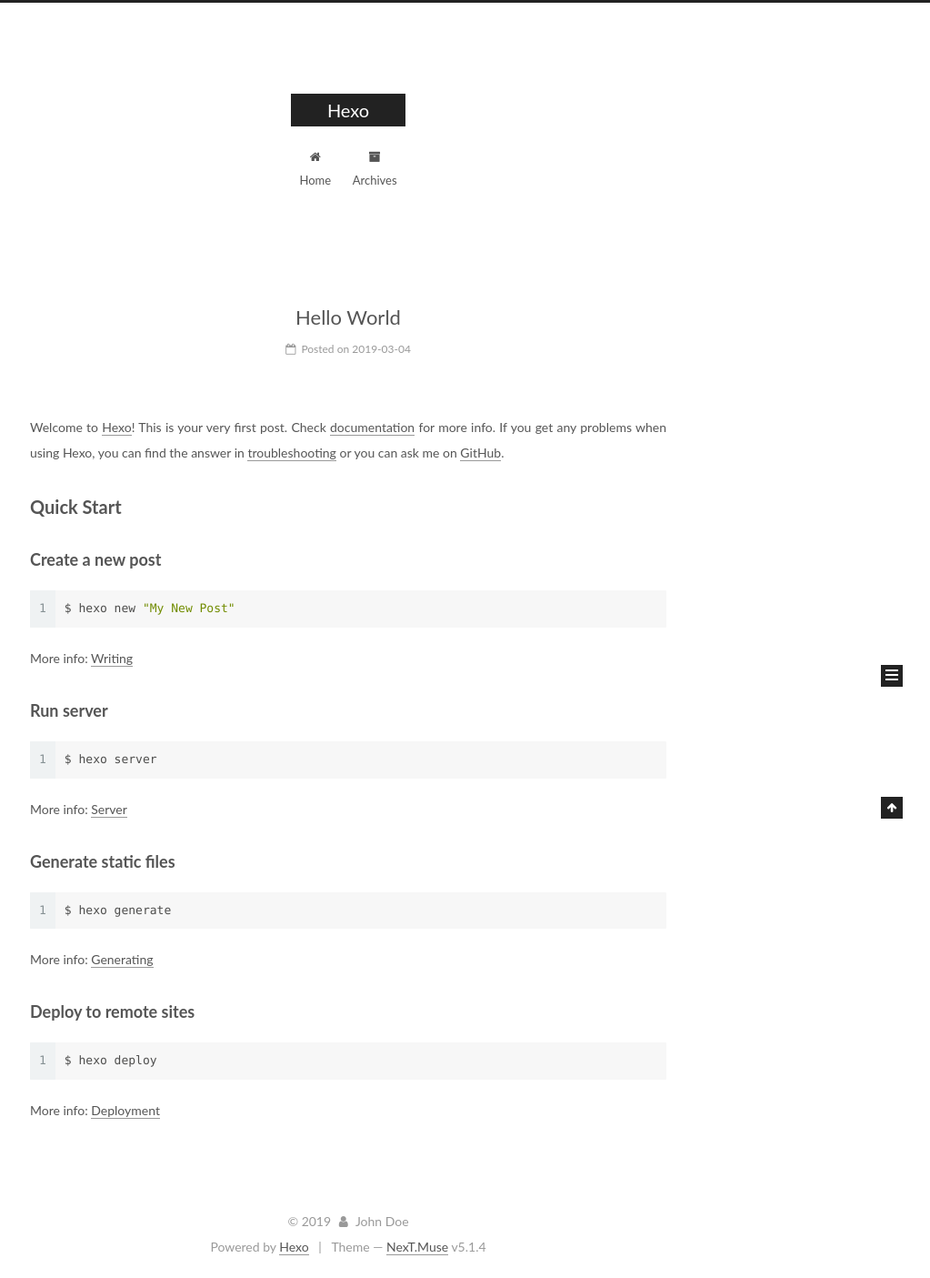
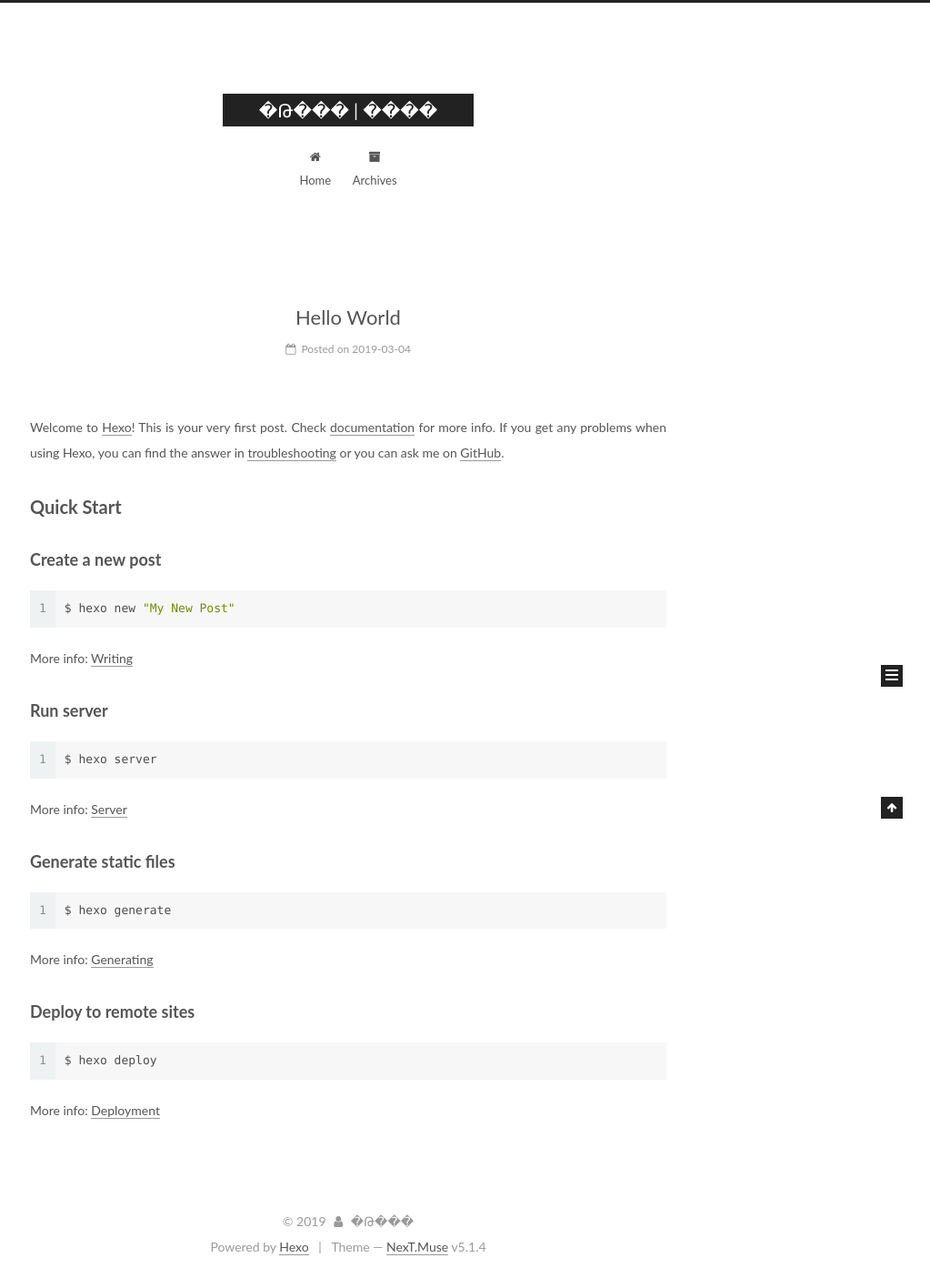
Before and after one commit to ZhaoGuorui666/ZhaoGuorui666.github.io, a plain HTML site: page index.html in a window 1280 px wide. Shown: the whole page at 91% size, without its empty margins (257-1280 px from the left). Drawn offline with Linux system fonts and the light colour scheme.

Commit message:
Site updated: 2019-03-04 13:21:32

```diff
--- a/css/main.css
+++ b/css/main.css
@@ -1822,7 +1822,7 @@ pre .javascript .function {
   width: 4px;
   height: 4px;
   border-radius: 50%;
-  background: #69ff0e;
+  background: #f439c7;
 }
 .links-of-blogroll {
   font-size: 13px;
--- a/index.html
+++ b/index.html
@@ -80,12 +80,12 @@
 
 
 <meta property="og:type" content="website">
-<meta property="og:title" content="Hexo">
+<meta property="og:title" content="�Թ��� | ����">
 <meta property="og:url" content="http://yoursite.com/index.html">
-<meta property="og:site_name" content="Hexo">
+<meta property="og:site_name" content="�Թ��� | ����">
 <meta property="og:locale" content="default">
 <meta name="twitter:card" content="summary">
-<meta name="twitter:title" content="Hexo">
+<meta name="twitter:title" content="�Թ��� | ����">
 
 
 
@@ -121,7 +121,7 @@
 
 
 
-  <title>Hexo</title>
+  <title>�Թ��� | ����</title>
 
 
 
@@ -152,7 +152,7 @@
     <div class="custom-logo-site-title">
       <a href="/" class="brand" rel="start">
         <span class="logo-line-before"><i></i></span>
-        <span class="site-title">Hexo</span>
+        <span class="site-title">�Թ��� | ����</span>
         <span class="logo-line-after"><i></i></span>
       </a>
     </div>
@@ -232,13 +232,13 @@
     <link itemprop="mainEntityOfPage" href="http://yoursite.com/2019/03/04/hello-world/">
 
     <span hidden itemprop="author" itemscope itemtype="http://schema.org/Person">
-      <meta itemprop="name" content="John Doe">
+      <meta itemprop="name" content="�Թ���">
       <meta itemprop="description" content>
       <meta itemprop="image" content="/images/avatar.gif">
     </span>
 
     <span hidden itemprop="publisher" itemscope itemtype="http://schema.org/Organization">
-      <meta itemprop="name" content="Hexo">
+      <meta itemprop="name" content="�Թ��� | ����">
     </span>
 
 
@@ -379,7 +379,7 @@
         <div class="site-overview">
           <div class="site-author motion-element" itemprop="author" itemscope itemtype="http://schema.org/Person">
 
-              <p class="site-author-name" itemprop="name">John Doe</p>
+              <p class="site-author-name" itemprop="name">�Թ���</p>
               <p class="site-description motion-element" itemprop="description"></p>
           </div>
 
@@ -435,7 +435,7 @@
   <span class="with-love">
     <i class="fa fa-user"></i>
   </span>
-  <span class="author" itemprop="copyrightHolder">John Doe</span>
+  <span class="author" itemprop="copyrightHolder">�Թ���</span>
 
 
 </div>
```
Also changed, not shown: 2019/03/04/hello-world/index.html (+7 -7 lines), archives/2019/03/index.html (+7 -7 lines), archives/2019/index.html (+7 -7 lines), archives/index.html (+7 -7 lines).
